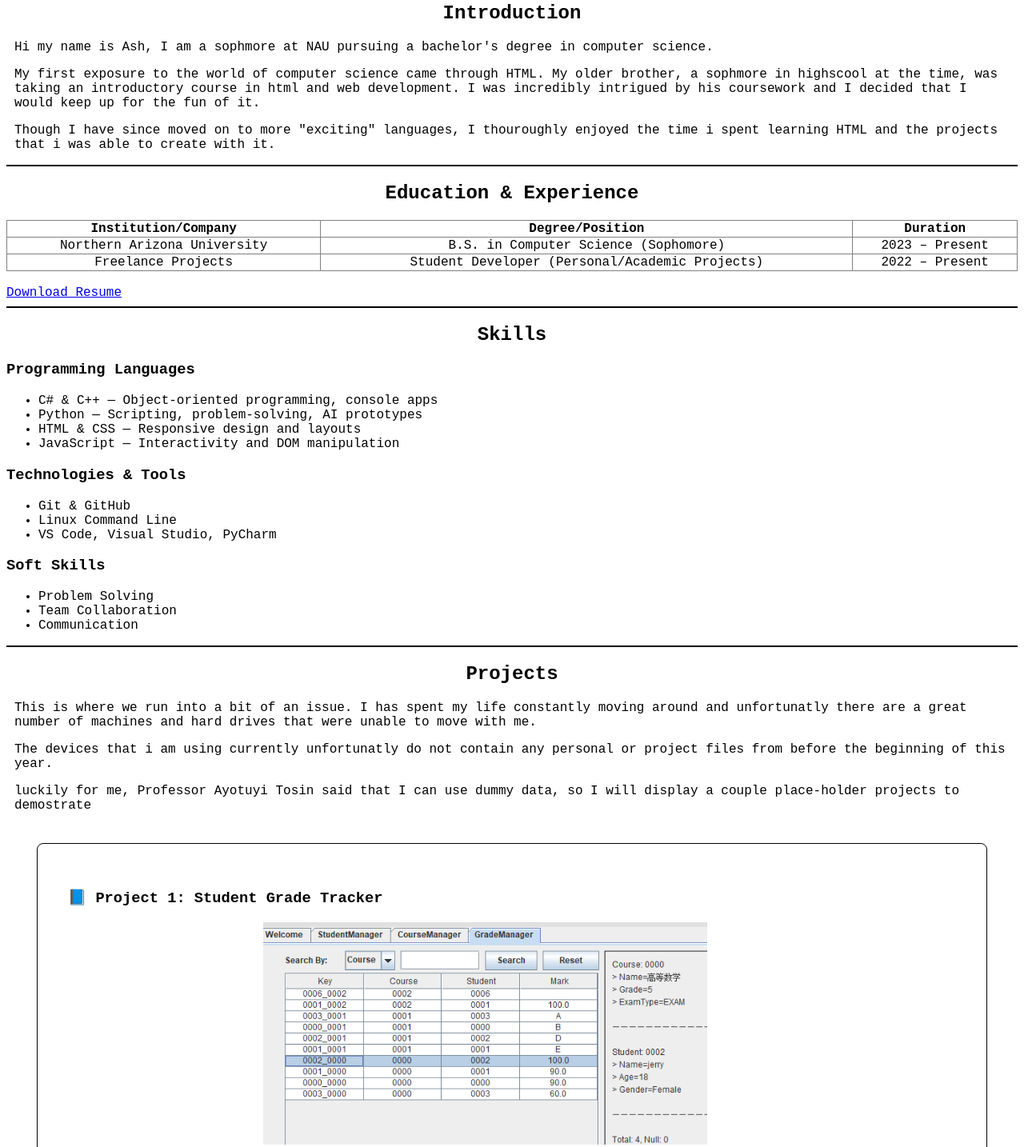
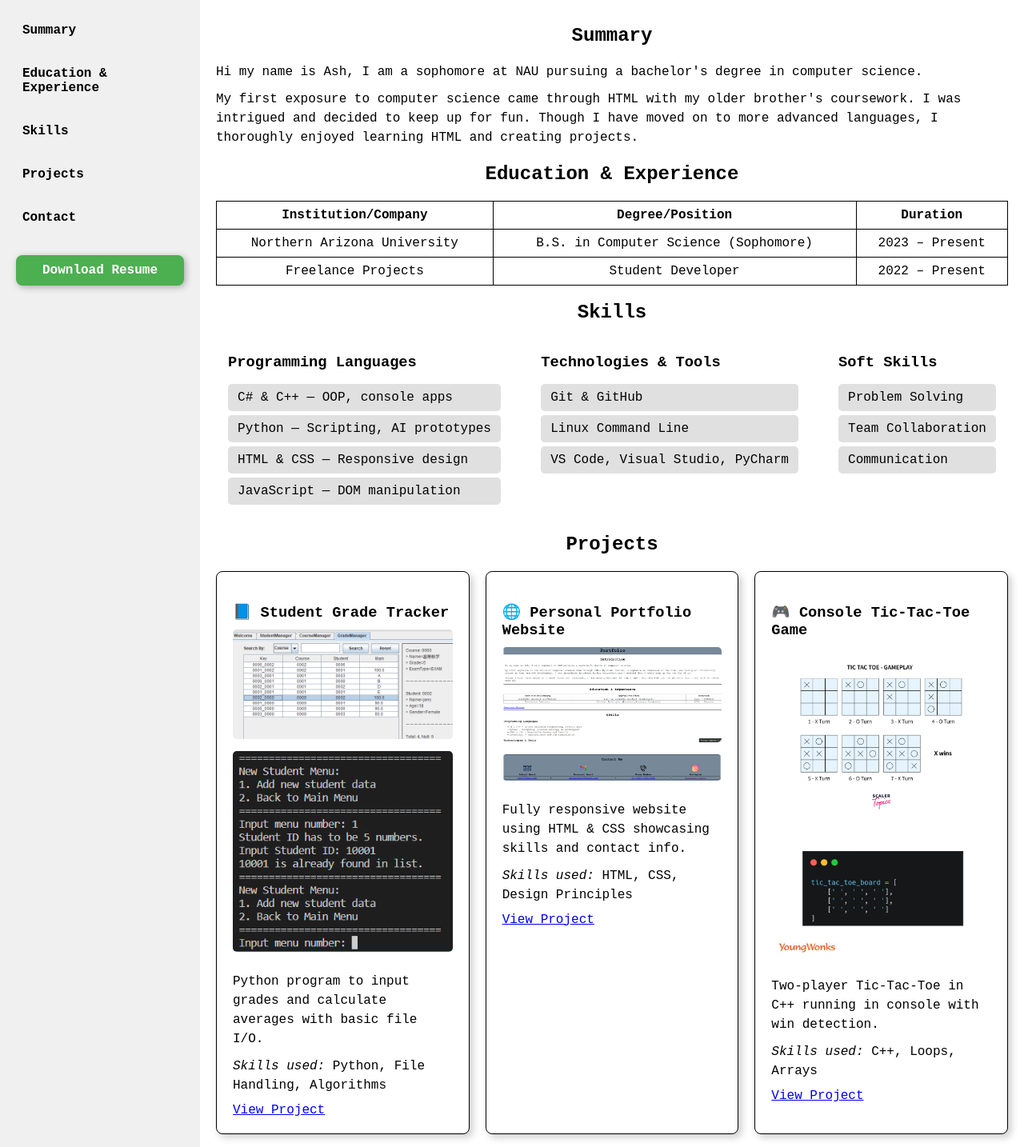
Before and after one commit to cek273-lang/212-Homework-Assignment-1, a plain HTML site: page index.html in a window 1280 px wide. Shown: the part 109-1543 px from the top of the page at 80% size. Drawn offline with Linux system fonts and the light colour scheme.

Commit message:
Homework 3

```diff
--- a/index.html
+++ b/index.html
@@ -1,55 +1,209 @@
 <!DOCTYPE html>
-<!-- root element -->
-<html>
-    <!-- head element -->
+<html lang="en">
 <head>
-        <!-- title element -->
-        <title>
-            Personal Portfolio
-        </title>
-        <!-- style element -->
+<meta charset="UTF-8">
+<meta name="viewport" content="width=device-width, initial-scale=1.0">
+<title>Ash Keefer Portfolio</title>
 <style>
-        /* whole document formattinf */
-        body {font-family: 'Courier New', monospace;}
+    /* Step 1: Page Layout with CSS Grid */
+    body {
+        font-family: 'Courier New', monospace;
+        margin: 0;
+        display: grid;
+        grid-template-areas:
+            "header header"
+            "sidebar main"
+            "footer footer";
+        grid-template-columns: 250px 1fr;
+        grid-template-rows: auto 1fr auto;
+        min-height: 100vh;
+    }
 
-        /* text formatting */
-        h1 {text-align: center;}
-        h2 {text-align: center;}
-        p {margin-left: 10px; margin-right: 10px;}
+    header {
+        grid-area: header;
+        background-color: lightslategray;
+        padding: 10px;
+        text-align: center;
+    }
 
-        /* line formatting */
-        hr {border: 1px solid black;}
+    nav {
+        grid-area: sidebar;
+        background-color: #f0f0f0;
+        padding: 20px;
+        display: flex; /* Step 2: Flexbox for sidebar navigation */
+        flex-direction: column;
+        justify-content: flex-start;
+        align-items: stretch;
+    }
 
-        /* table formatting */
-        table {width: 100%;}
-        td {text-align: center;}
+    nav a {
+        margin: 10px 0;
+        text-decoration: none;
+        color: black;
+        font-weight: bold;
+        padding: 8px;
+        border-radius: 5px;
+        transition: background-color 0.3s;
+    }
 
-        /* custom formatting for the contact me section */
-        .contactInfo {text-align: center; border-width: 1px; border-radius: 5px; border-style: solid; border-color: black; padding-left: 20px; padding-right: 20px;}
+    nav a:hover {
+        background-color: lightslategray;
+        color: white;
+    }
+
+    main {
+        grid-area: main;
+        padding: 20px;
+        overflow-y: auto;
+    }
+
+    footer {
+        grid-area: footer;
+        background-color: lightslategray;
+        padding: 20px;
+        text-align: center;
+    }
+
+    hr {
+        border: 1px solid black;
+    }
+
+    /* Step 3: Style Summary, Education, and Experience Sections */
+    h2 {
+        text-align: center;
+        margin-top: 20px;
+    }
+
+    h3 {
+        margin-bottom: 10px;
+    }
+
+    p {
+        margin: 10px 0;
+        line-height: 1.5;
+    }
+
+    table {
+        width: 100%;
+        border-collapse: collapse;
+        margin-bottom: 20px;
+    }
+
+    th, td {
+        border: 1px solid black;
+        text-align: center;
+        padding: 8px;
+    }
+
+    /* Step 4: Skills section using Flexbox */
+    .skills {
+        display: flex;
+        flex-wrap: wrap;
+        justify-content: space-around;
+        gap: 20px;
+        margin-bottom: 20px;
+    }
+
+    .skills ul {
+        list-style-type: none;
+        padding: 0;
+    }
+
+    .skills li {
+        background-color: #e0e0e0;
+        margin: 5px 0;
+        padding: 8px 12px;
+        border-radius: 5px;
+    }
+
+    /* Step 5: Projects section using Grid */
+    .projects {
+        display: grid;
+        grid-template-columns: repeat(auto-fit, minmax(300px, 1fr));
+        gap: 20px;
+        margin-bottom: 20px;
+    }
+
+    .project-card {
+        padding: 20px;
+        border: 1px solid black;
+        border-radius: 8px;
+        box-shadow: 4px 4px 10px rgba(0,0,0,0.2); /* Step 7: Box Shadow */
+        transition: transform 0.3s;
+        background: #fff;
+    }
+
+    .project-card:hover {
+        transform: scale(1.05);
+    }
+
+    .project-card img {
+        width: 100%;
+        border-radius: 5px;
+        margin-bottom: 10px;
+    }
+
+    /* Step 6: Contact info positioning */
+    .contact-table {
+        width: 100%;
+        border-width: 0px;
+        border-collapse: collapse;
+    }
+
+    .contactInfo {
+        text-align: center;
+        border-width: 0px;
+    }
+
+    /* Step 7: Download Resume Button Styling */
+    .download-resume {
+        display: block;
+        margin: 20px 0;
+        padding: 10px;
+        text-align: center;
+        background-color: #4CAF50;
+        color: white;
+        border-radius: 8px;
+        text-decoration: none;
+        font-weight: bold;
+        box-shadow: 2px 2px 8px rgba(0,0,0,0.3);
+        transition: background-color 0.3s, transform 0.2s;
+    }
+
+    .download-resume:hover {
+        background-color: #45a049;
+        transform: scale(1.05);
+    }
+
 </style>
 </head>
-    <!-- body element -->
 <body>
-        <!-- site header -->
-        <div style ="background-color: lightslategray;">
-            <hr />
-            <!-- name -->
-            <h2 style = "margin: 0px; margin-left: 10px; text-align: left;">Ash Keefer</h2>
-            <!-- title -->
-            <h1 style = "margin: 0px; ">Portfolio</h1>
-            <hr />
-        </div>
 
-        <!-- introduction section -->
-        <h2>Introduction</h2>
-            <p>Hi my name is Ash, I am a sophmore at NAU pursuing a bachelor's degree in computer science.</p>
-            <p>My first exposure to the world of computer science came through HTML. My older brother, a sophmore in highscool at the time, was taking an introductory course in html and web development. I was incredibly intrigued by his coursework and I decided that I would keep up for the fun of it.</p>
-            <p>Though I have since moved on to more "exciting" languages, I thouroughly enjoyed the time i spent learning HTML and the projects that i was able to create with it.</p>
+<header>
+    <h1>Ash Keefer Portfolio</h1>
+</header>
 
-            <hr />
-        <!-- education & experience section -->
+<nav>
+    <a href="#summary">Summary</a>
+    <a href="#education">Education & Experience</a>
+    <a href="#skills">Skills</a>
+    <a href="#projects">Projects</a>
+    <a href="#contact">Contact</a>
+    <a href="resume.pdf" download="resume.pdf" class="download-resume">Download Resume</a>
+</nav>
+
+<main>
+    <!-- Summary Section -->
+    <section id="summary">
+        <h2>Summary</h2>
+        <p>Hi my name is Ash, I am a sophomore at NAU pursuing a bachelor's degree in computer science.</p>
+        <p>My first exposure to computer science came through HTML with my older brother's coursework. I was intrigued and decided to keep up for fun. Though I have moved on to more advanced languages, I thoroughly enjoyed learning HTML and creating projects.</p>
+    </section>
+
+    <!-- Education & Experience Section -->
+    <section id="education">
         <h2>Education & Experience</h2>
-        <table border="1" style="width:100%; border-collapse: collapse;">
+        <table>
             <tr>
                 <th>Institution/Company</th>
                 <th>Degree/Position</th>
@@ -62,99 +216,91 @@
             </tr>
             <tr>
                 <td>Freelance Projects</td>
-                <td>Student Developer (Personal/Academic Projects)</td>
+                <td>Student Developer</td>
                 <td>2022 – Present</td>
             </tr>
         </table>
-        <br />
-            <a href="resume.pdf" download="resume.pdf">Download Resume</a>
-        <br />
-        <hr />
-        <!-- skills sections -->
+    </section>
+
+    <!-- Skills Section -->
+    <section id="skills">
         <h2>Skills</h2>
-
+        <div class="skills">
+            <div>
                 <h3>Programming Languages</h3>
                 <ul>
-            <li>C# & C++ — Object-oriented programming, console apps</li>
-            <li>Python — Scripting, problem-solving, AI prototypes</li>
-            <li>HTML & CSS — Responsive design and layouts</li>
-            <li>JavaScript — Interactivity and DOM manipulation</li>
+                    <li>C# & C++ — OOP, console apps</li>
+                    <li>Python — Scripting, AI prototypes</li>
+                    <li>HTML & CSS — Responsive design</li>
+                    <li>JavaScript — DOM manipulation</li>
                 </ul>
-
+            </div>
+            <div>
                 <h3>Technologies & Tools</h3>
                 <ul>
                     <li>Git & GitHub</li>
                     <li>Linux Command Line</li>
                     <li>VS Code, Visual Studio, PyCharm</li>
                 </ul>
-
+            </div>
+            <div>
                 <h3>Soft Skills</h3>
                 <ul>
                     <li>Problem Solving</li>
                     <li>Team Collaboration</li>
                     <li>Communication</li>
                 </ul>
-        <hr />
+            </div>
+        </div>
+    </section>
 
-        <!-- projects section -->
+    <!-- Projects Section -->
+    <section id="projects">
         <h2>Projects</h2>
-        <p>This is where we run into a bit of an issue. I has spent my life constantly moving around and unfortunatly there are a great number of machines and hard drives that were unable to move with me. </p>
-        <p>The devices that i am using currently unfortunatly do not contain any personal or project files from before the beginning of this year.</p>
-        <p>luckily for me, Professor Ayotuyi Tosin said that I can use dummy data, so I will display a couple place-holder projects to demostrate </p>
-
-        <!-- dummy project 1-->
-        <div style="margin: 3%; padding: 3%; border: 1px solid black; border-radius: 8px;">
-            <h3>📘 Project 1: Student Grade Tracker</h3>
-                <img src="Images/grade1.png" style="width:50%; margin-left: 22%; margin-right: 22%;"">
-                <img src="Images/grade2.png" style="width:50%; margin-left: 22%; margin-right: 22%;"">
-                <p>A simple Python program that allows students to input grades and calculates averages. Includes basic file I/O for storing results.</p>
-                <p><i>Skills used:</i> Python, File Handling, Basic Algorithms</p>
+        <div class="projects">
+            <div class="project-card">
+                <h3>📘 Student Grade Tracker</h3>
+                <img src="Images/grade1.png" alt="Grade Tracker 1">
+                <img src="Images/grade2.png" alt="Grade Tracker 2">
+                <p>Python program to input grades and calculate averages with basic file I/O.</p>
+                <p><i>Skills used:</i> Python, File Handling, Algorithms</p>
                 <a href="#">View Project</a>
             </div>
 
-        <!-- dummy project (not really) 2-->
-        <div style="margin: 3%; padding: 3%; border: 1px solid black; border-radius: 8px;">
-            <h3>🌐 Project 2: Personal Portfolio Website</h3>
-                <img src="Images/port1.png" style="width:50%; margin-left: 22%; margin-right: 22%;"">
-                <img src="Images/port2.png" style="width:50%; margin-left: 22%; margin-right: 22%;"">
-                <p>A fully responsive personal portfolio built using HTML and CSS, showcasing skills, experience, and contact information.</p>
+            <div class="project-card">
+                <h3>🌐 Personal Portfolio Website</h3>
+                <img src="Images/port1.png" alt="Portfolio 1">
+                <img src="Images/port2.png" alt="Portfolio 2">
+                <p>Fully responsive website using HTML & CSS showcasing skills and contact info.</p>
                 <p><i>Skills used:</i> HTML, CSS, Design Principles</p>
                 <a href="#">View Project</a>
             </div>
 
-        <!-- dummy project 3-->
-        <div style="margin: 3%; padding: 3%; border: 1px solid black; border-radius: 8px;">
-            <h3>🎮 Project 3: Console Tic-Tac-Toe Game</h3>
-                <img src="Images/tic1.webp" style="width:50%; margin-left: 22%; margin-right: 22%;">
-                <img src="Images/tic2.jpg" style="width:50%; margin-left: 22%; margin-right: 22%;"">
-                <p>A two-player Tic-Tac-Toe game built in C++, running entirely in the console. Features win detection and replay functionality.</p>
+            <div class="project-card">
+                <h3>🎮 Console Tic-Tac-Toe Game</h3>
+                <img src="Images/tic1.webp" alt="Tic Tac Toe 1">
+                <img src="Images/tic2.jpg" alt="Tic Tac Toe 2">
+                <p>Two-player Tic-Tac-Toe in C++ running in console with win detection.</p>
                 <p><i>Skills used:</i> C++, Loops, Arrays</p>
                 <a href="#">View Project</a>
             </div>
-        <hr />
-            <h2>Resume</h2>
-            <a href="Docs/resume.pdf" download="resume.pdf">Download Resume</a>
-        <!-- contact me section/footer -->
-        <div style ="background-color: lightslategray;">
-        <hr />
-        <h2>Contact Me</h2>
-        <!-- table to display contact info on a grid -->
-        <table>
-            <!-- row of images -->
+        </div>
+    </section>
+</main>
+
+<!-- Remove the previous contact section in <main> -->
+
+<footer>
+    <h3>Contact Me</h3>
+    <table class="contact-table">
+        <!-- Row of icons -->
         <tr>
-                <th><img src="Images/NAU_Logo.png"   style="width:55px;height: 40px;" ></th>
-                <th><img src="Images/Gmail_Logo.png" style="width:50px;height: 50px;"></th>
-                <th><img src="Images/Phone_Icon.png" style="width:50px;height: 50px;"></th>
-                <th><img src="Images/Insta_Logo.png" style="width:50px;height: 50px;"></th>
+            <th class="contactInfo"><img src="Images/NAU_Logo.png" style="width:27px;height: 20px;"></th>
+            <th class="contactInfo"><img src="Images/Gmail_Logo.png" style="width:25px;height: 25px;"></th>
+            <th class="contactInfo"><img src="Images/Phone_Icon.png" style="width:25px;height: 25px;"></th>
+            <th class="contactInfo"><img src="Images/Insta_Logo.png" style="width:25px;height: 25px;"></th>
         </tr>
-            <!-- row of contact info discriptions -->
-            <tr>
-                <td><b>School Email</b></td>
-                <td><b>Personal Email</b></td>
-                <td><b>Phone Number</b></td>
-                <td><b>Instagram</b></td>
-            </tr>
-            <!-- row of actual contact info -->
+        <!-- Row of contact info -->
         <tr>
             <td class="contactInfo"><a href="mailto:cek273@nau.edu">cek273@nau.edu</a></td>
             <td class="contactInfo"><a href="mailto:ashkeefer36@gmail.com">ashkeefer36@gmail.com</a></td>
@@ -162,8 +308,8 @@
             <td class="contactInfo"><a href="https://instagram.com/insanity_bento" target="_blank">@insanity_bento</a></td>
         </tr>
     </table>
-        <hr />
-        </div>
-        <br />
+    <p>&copy; 2025 Ash Keefer</p>
+</footer>
+
 </body>
 </html>
```
Lines whose indentation alone changed are shown as unchanged.
